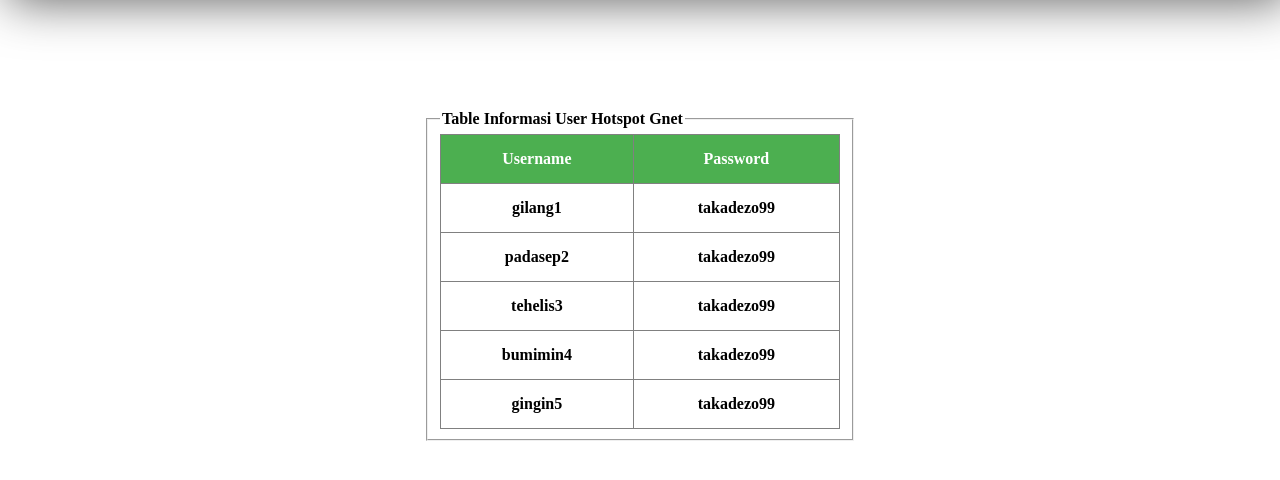
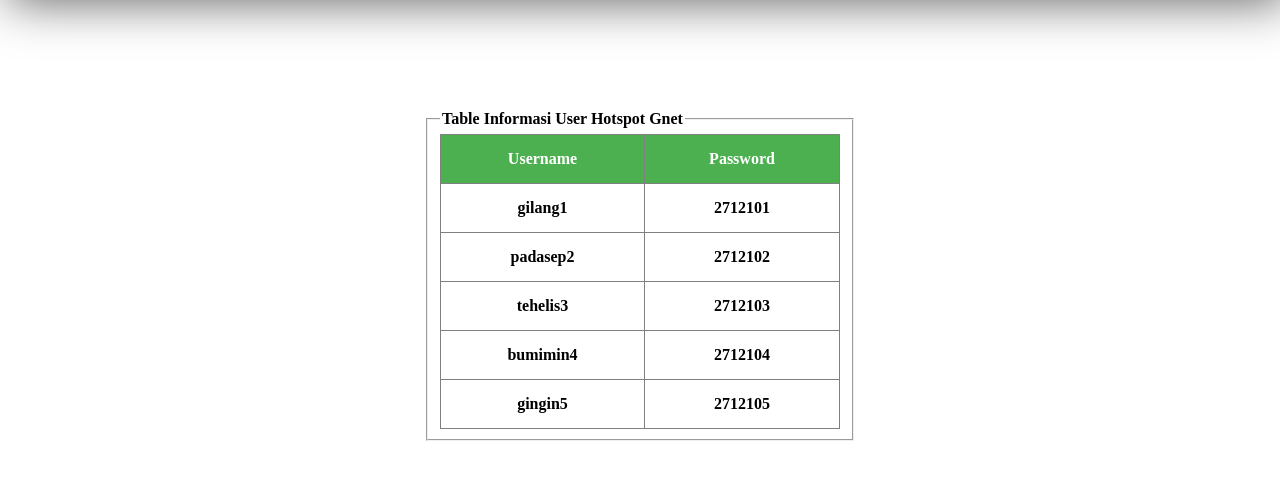
Before and after one commit to codesyariah122/server_pujiermanto, a PHP site: page /hotspot.php in a window 1280 px wide. Shown: the part 130-610 px from the top of the page. Run offline with PHP 8.4, Linux system fonts and the light colour scheme.

Commit message:
Update hotspot.php

```diff
--- a/hotspot/hotspot.php
+++ b/hotspot/hotspot.php
@@ -51,12 +51,18 @@ th,td{
                     "user3"=>"tehelis3",
                     "user4"=>"bumimin4",
                     "user5"=>"gingin5" );
-                    $password="takadezo99";
+
+       $password=array("password1"=>"2712101",
+                       "password2"=>"2712102",
+                       "password3"=>"2712103",
+                       "password4"=>"2712104",
+                       "password5"=>"2712105" );
     ?>
-    <?foreach($user as $_x){?>
-      <tr>
-        <td><?=$_x;?></td>
-    <td><?=$password;?></td>
+    <?$hotspot=array_combine($user , $password);
+    foreach($hotspot as $use=>$passw){?>
+<tr>
+      <td><?=$use;?></td>
+        <td><?=$passw;?></td>
   </tr><?}?>
 </table>
 </fieldset></center>
```
